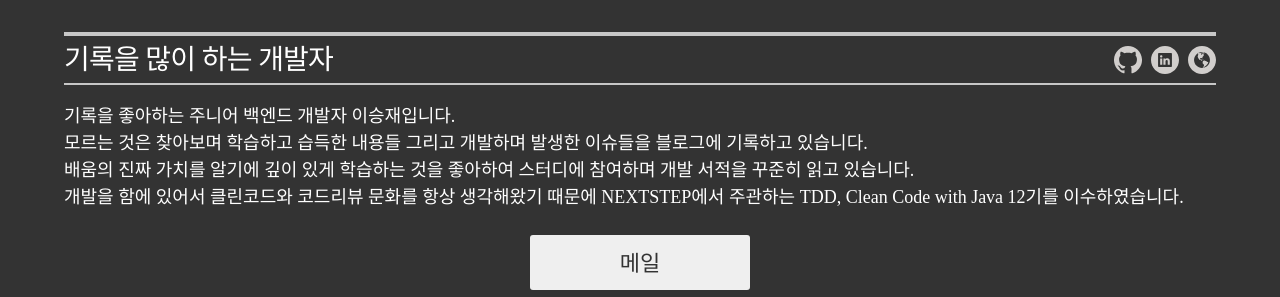
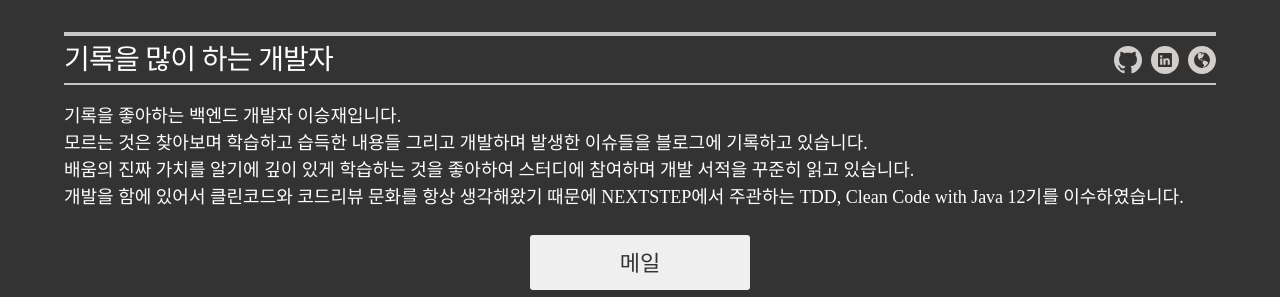
Before and after one commit to lsj8367/resume, a Jekyll site: the page built from index.html, in a window 1280 px wide and 900 px high. Shown: the part 255-552 px from the top of the window. Built offline with Jekyll 4.4.1, drawn with Linux system fonts in a browser that asks for light colours.

Commit message:
docs: 주니어 삭제

```diff
--- a/_config.yml
+++ b/_config.yml
@@ -1,5 +1,5 @@
 # Site settings
-title: "주니어 백엔드 개발자 이승재"
+title: "백엔드 개발자 이승재"
 description: "이력서"
 
 # Build settings
@@ -24,7 +24,7 @@ resume_header_contact_info:     "dyctdy@gmail.com"
 display_header_contact_info:    "true" # 전화번호, 메일 공개여부
 
 resume_header_intro: "<p>
-                        기록을 좋아하는 주니어 백엔드 개발자 이승재입니다.<br>
+                        기록을 좋아하는 백엔드 개발자 이승재입니다.<br>
                         모르는 것은 찾아보며 학습하고 습득한 내용들 그리고 개발하며 발생한 이슈들을 블로그에 기록하고 있습니다.<br>
                         배움의 진짜 가치를 알기에 깊이 있게 학습하는 것을 좋아하여 스터디에 참여하며
                         개발 서적을 꾸준히 읽고 있습니다.<br>
```
